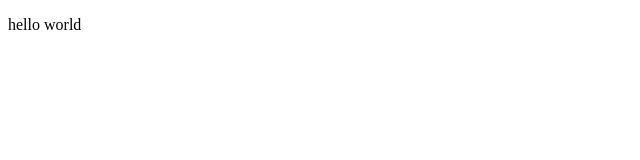
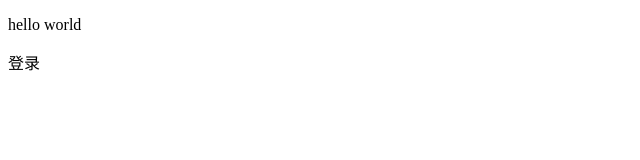
Before and after one commit to MrGreen1024/jd, a plain HTML site: page index.html in a window 1280 px wide. Shown: the full height of the page, 0-640 px from the left. Drawn offline with Linux system fonts and the light colour scheme.

Commit message:
完成登录功能

```diff
--- a/index.html
+++ b/index.html
@@ -6,5 +6,8 @@
 </head>
 <body>
     <p>hello world</p>
+    <div>
+	<p>登录</p>
+    </div>
 </body>
 </html>
```
